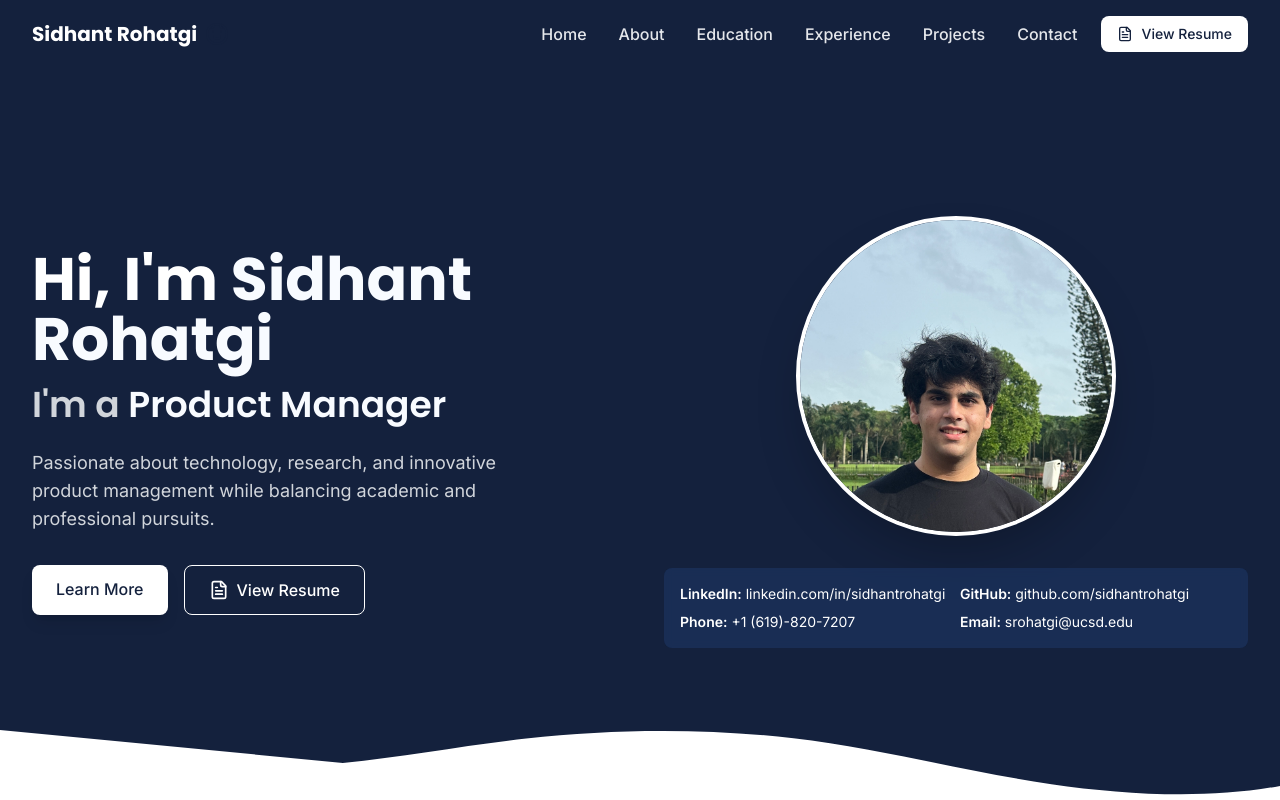
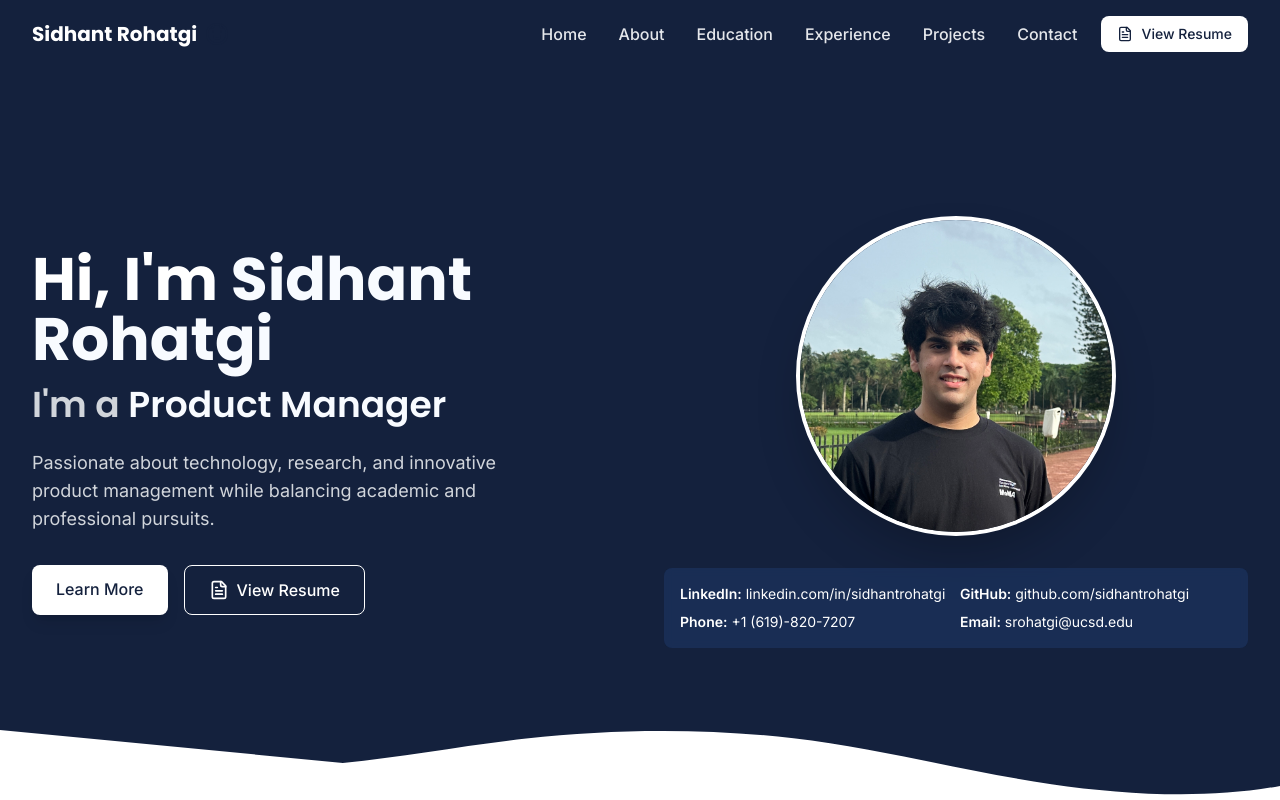
Before and after one commit to sidhantrohatgi/portfolio-website, a Next.js app: page / in a window 1280 px wide. Shown: the top 800 px of the page. Built offline with nearby package versions, Linux system fonts and the light colour scheme.

Commit message:
image fix

```diff
--- a/components/hero.tsx
+++ b/components/hero.tsx
@@ -60,12 +60,12 @@ export default function Hero() {
             transition={{ duration: 0.8, delay: 0.2 }}
           >
             <div className="relative w-64 h-64 sm:w-80 sm:h-80 rounded-full overflow-hidden border-4 border-white shadow-2xl mx-auto">
-              <img
-                src="/images/goa3.jpg"
+              <Image
+                src="/images/goa3.JPG"
                 alt="Sidhant Rohatgi"
-                // fill
+                fill
                 className="object-cover"
-                // priority
+                priority
               />
             </div>
 
```
